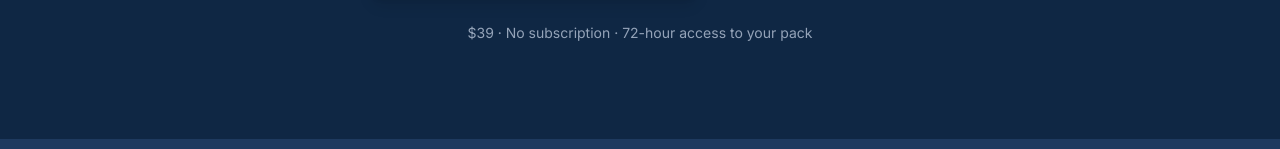
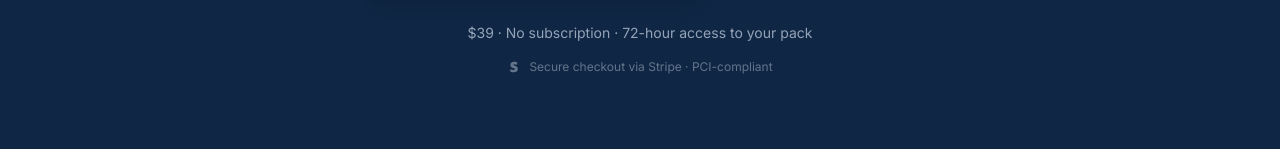
Before and after one commit to mattmcallister-create/chargeback-evidence-pack, a Next.js app: page / in a window 1280 px wide. Shown: the part 462-611 px from the top of the page. Built offline with nearby package versions, Linux system fonts and the light colour scheme; no server answers.

Commit message:
CRO-010: Add Stripe trust badge to hero — Secure checkout via Stripe · PCI-compliant

```diff
--- a/app/(marketing)/page.tsx
+++ b/app/(marketing)/page.tsx
@@ -119,6 +119,10 @@ export default function HomePage() {
           <p className="text-sm text-slate-400">
             $39 · No subscription · 72-hour access to your pack
           </p>
+          <div className="mt-4 flex items-center justify-center gap-2 text-xs text-slate-500">
+            <svg width="14" height="14" viewBox="0 0 24 24" fill="currentColor" aria-hidden="true"><path d="M13.479 9.883c-1.626-.604-2.512-1.067-2.512-1.803 0-.622.511-.977 1.423-.977 1.667 0 3.379.642 4.558 1.22l.666-4.111c-.935-.446-2.847-1.177-5.49-1.177-1.87 0-3.425.489-4.536 1.401-1.155.96-1.757 2.344-1.757 4.025 0 3.049 1.865 4.358 4.906 5.46 1.958.702 2.613 1.204 2.613 1.976 0 .754-.648 1.184-1.81 1.184-1.469 0-3.89-.717-5.488-1.65l-.674 4.157c1.364.777 3.892 1.564 6.514 1.564 1.976 0 3.624-.467 4.736-1.35 1.244-.982 1.89-2.427 1.89-4.297 0-3.102-1.891-4.396-4.969-5.522z"/></svg>
+            <span>Secure checkout via Stripe · PCI-compliant</span>
+          </div>
         </div>
       </section>
 
```
